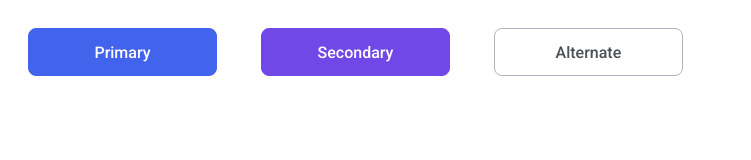
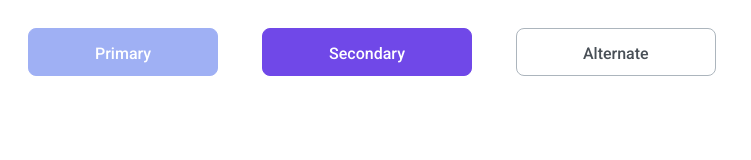
Before and after one commit to js-tasks-ru/htmlcss-20221107_skitlzzzzz, a website: page 03-lection1/01-button/index.html in a window 1280 px wide. Shown: the whole page, without its empty margins (0-751 px from the left). Drawn offline with Linux system fonts and the light colour scheme.

Commit message:
fixes due to review

```diff
--- a/03-lection1/01-button/button.css
+++ b/03-lection1/01-button/button.css
@@ -5,65 +5,44 @@
     font-size: 16px;
     font-weight: 500;
     line-height: 19px;
-    width: 189px;
+    padding: 15px 66px;
     height: 48px;
     cursor: pointer;
+    margin: 20px;
+    transition: opacity 200ms ease-in-out, background 200ms ease-in-out;
 }
 
-.header__button {
-    margin: 20px;
+.button:disabled{
+    opacity: 0.5;
+    pointer-events: none;
 }
 
-.button-primary {
+.button_primary {
     background-color: #4263EB;
     color: white;
     border: 1px solid #4263EB;
-    transition: opacity 200ms ease-in-out, background 200ms ease-in-out;
 }
 
-.button-primary:hover {
+.button_primary:hover {
     background-color: #2342C0;
 }
 
-.button-primary:disabled {
-    background-color: #94A7F5;
-    border: 1px solid #94A7F5;
-    cursor: not-allowed;
-    color: #C4CEFA;
-}
-
-.button-secondary {
+.button_secondary {
     background-color: var(--purple);
     color: white;
     border: 1px solid var(--purple);
-    transition: opacity 200ms ease-in-out, background 200ms ease-in-out;
 }
 
-.button-secondary:hover {
+.button_secondary:hover {
     background-color: #5028C6;
 }
 
-.button-secondary:disabled {
-    background-color: var(--purple-disabled);
-    border: 1px solid var(--purple-disabled);
-    cursor: not-allowed;
-    color: #D2C5F9;
-}
-
-.button-alternate {
+.button_alternate {
     background-color: white;
     color: var(--grey-4);
     border: 1px solid var(--grey-3);
-    transition: opacity 200ms ease-in-out, background 200ms ease-in-out;
 }
 
-.button-alternate:hover {
+.button_alternate:hover {
     border: 1px solid var(--black);
 }
-
-.button-alternate:disabled {
-    background-color: white;
-    color: var(--grey-disabled);
-    border: 1px solid var(--grey-disabled);
-    cursor: not-allowed;
-}
--- a/03-lection1/01-button/index.html
+++ b/03-lection1/01-button/index.html
@@ -7,9 +7,9 @@
     </head>
     <body>
     <header class="header">
-        <button class="button header__button button-primary">Primary</button>
-        <button class="button header__button button-secondary">Secondary</button>
-        <button class="button header__button button-alternate">Alternate</button>
+        <button class="button button_primary" disabled>Primary</button>
+        <button class="button button_secondary">Secondary</button>
+        <button class="button button_alternate">Alternate</button>
     </header>
     </body>
 </html>
--- a/03-lection1/02-accordion/accordion.css
+++ b/03-lection1/02-accordion/accordion.css
@@ -10,6 +10,7 @@
     font-weight: 400;
     font-size: 16px;
     line-height: 24px;
+    padding: 24px 32px;
 }
 
 .accordion__item:last-child {
@@ -17,7 +18,6 @@
 }
 
 .accordion__summary {
-    margin: 24px 32px;
     list-style: none;
 }
 
@@ -26,5 +26,5 @@
 }
 
 .accordion__content {
-    margin: -8px 32px 24px;;
+    padding: 16px 0 0;
 }
--- a/assets/fonts/fonts.css
+++ b/assets/fonts/fonts.css
@@ -1 +1,2 @@
 @import url('https://fonts.googleapis.com/css2?family=Roboto:ital,wght@0,100;0,300;0,400;0,500;0,700;0,900;1,100;1,300;1,400;1,500;1,700;1,900&display=swap');
+@import url('https://fonts.googleapis.com/css2?family=Inter:wght@200;300;400;500;600;700&family=Lato:wght@100&display=swap');
```
Also changed, not shown: 03-lection1/02-accordion/index.html (+2 -0 lines).
